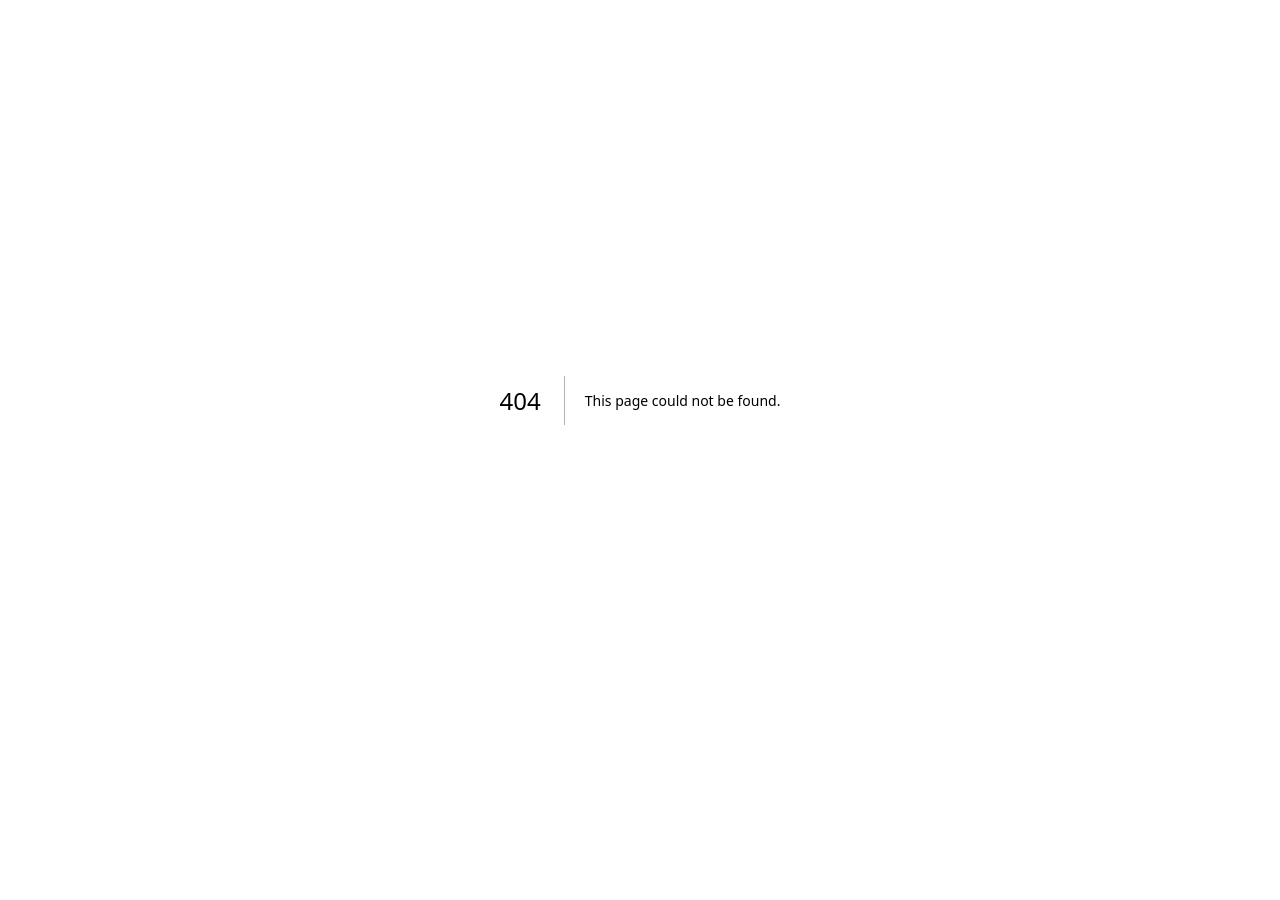
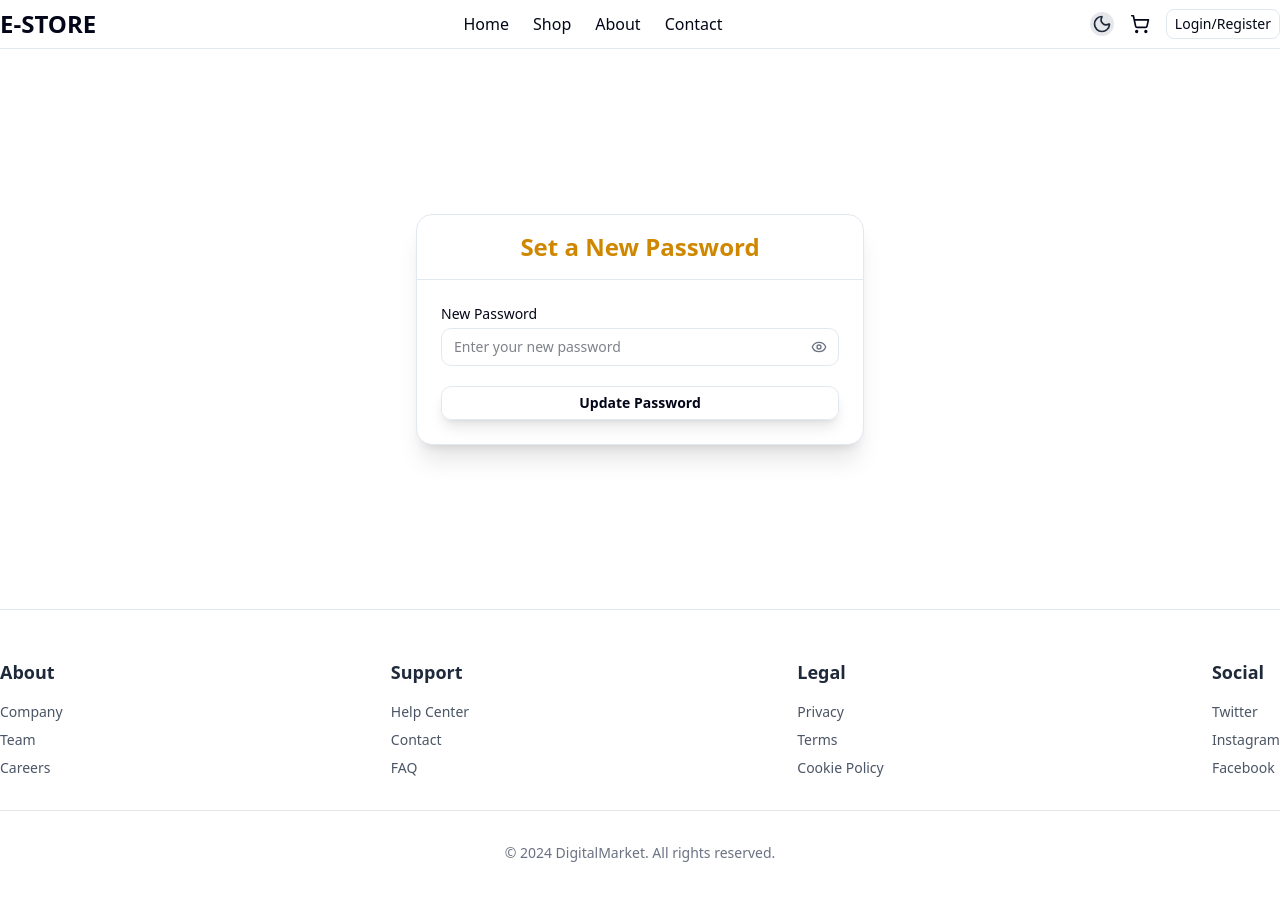
Before and after one commit to robiul0278/e-store-frontend, a Next.js app: page /reset-password in a window 1280 px wide. Before the commit this address had no page. Shown: the top 900 px of the page. Before the commit the page ends 800 px from the top, so only its background shows below. Built offline with nearby package versions, Linux system fonts and the light colour scheme.

Commit message:
create forget password use nodemailer

```diff
--- /dev/null
+++ b/app/(root)/reset-password/page.tsx
@@ -0,0 +1,139 @@
+"use client";
+
+import { useForm } from "react-hook-form";
+import { useSearchParams } from "next/navigation";
+import { TGenericErrorResponse } from "@/types/types";
+import { useResetPasswordMutation } from "@/redux/api/api";
+import { useState } from "react";
+import { useAuthModal } from "@/context/AuthModalContext";
+import { Eye, EyeOff } from "lucide-react";
+import { toast } from "react-toastify";
+
+type ResetPasswordFormValues = {
+  newPassword: string;
+};
+
+const ResetPasswordPage = () => {
+  const [serverError, setServerError] = useState<string | null>(null);
+  const { setOpen, setFormType } = useAuthModal();
+  const [showPassword, setShowPassword] = useState(false);
+
+  const searchParams = useSearchParams();
+  const email = searchParams.get("email") || "";
+  const token = searchParams.get("token") || "";
+
+  const [Reset] = useResetPasswordMutation();
+
+  const form = useForm<ResetPasswordFormValues>({
+    defaultValues: {
+      newPassword: "",
+    },
+  });
+
+  const onSubmit = async (data: ResetPasswordFormValues) => {
+    setServerError("");
+    try {
+      const payload = {
+        email,
+        newPassword: data.newPassword,
+        token,
+      };
+      const res = await Reset(payload).unwrap();
+      if (res.statusCode === 200) {
+        toast.success(res.message);
+        setFormType("login");
+        setOpen(true);
+      }
+    } catch (error: unknown) {
+      const err = error as { data: TGenericErrorResponse };
+
+      if (err?.data?.errorSources && Array.isArray(err.data.errorSources)) {
+        err.data.errorSources.forEach(({ path, message }) => {
+          if (path === "newPassword") {
+            form.setError("newPassword", {
+              type: "server",
+              message,
+            });
+          } else {
+            if (err?.data?.message) {
+              setServerError(err.data.message);
+            } else {
+              toast.error("Something went wrong, please try again!");
+            }
+          }
+        });
+      }
+    }
+  };
+
+  return (
+    <div className="min-h-[70vh] flex items-center justify-center px-4">
+      <div className="w-full max-w-md bg-white dark:bg-gray-900 shadow-xl border rounded-2xl overflow-hidden hover:shadow-2xl transition-shadow duration-300">
+        {/* Header */}
+        <div className="text-center border-b px-6 py-4">
+          <h2 className="text-2xl font-bold text-yellow-600">
+            Set a New Password
+          </h2>
+        </div>
+
+        {/* Content */}
+        <div className="px-6 py-6">
+          <form onSubmit={form.handleSubmit(onSubmit)} className="space-y-5">
+            {/* Password field */}
+            <div>
+              <label
+                htmlFor="newPassword"
+                className="block text-sm font-medium mb-1"
+              >
+                New Password
+              </label>
+              <div className="relative">
+                <input
+                  id="newPassword"
+                  type={showPassword ? "text" : "password"}
+                  placeholder="Enter your new password"
+                  {...form.register("newPassword")}
+                  className="w-full px-3 py-2 border rounded-lg focus:outline-none dark:bg-gray-800 dark:border-gray-700 text-sm"
+                />
+                <button
+                  type="button"
+                  className="absolute right-3 top-1/2 -translate-y-1/2 text-gray-500 cursor-pointer"
+                  onClick={() => setShowPassword(!showPassword)}
+                >
+                  {showPassword ? (
+                    <EyeOff className="h-4 w-4" />
+                  ) : (
+                    <Eye className="h-4 w-4" />
+                  )}
+                </button>
+              </div>
+              {form.formState.errors.newPassword && (
+                <p className="text-red-500 text-sm mt-1">
+                  {form.formState.errors.newPassword.message}
+                </p>
+              )}
+              {serverError && (
+                <p className="text-red-500 text-sm mt-1">{serverError}</p>
+              )}
+            </div>
+
+            {/* Submit button */}
+            <div>
+              <button
+                type="submit"
+                disabled={form.formState.isSubmitting}
+                className="w-full border text-sm font-semibold py-1.5 rounded-lg shadow-lg hover:shadow-xl transition-all duration-300 cursor-pointer"
+              >
+                {form.formState.isSubmitting
+                  ? "Updating..."
+                  : "Update Password"}
+              </button>
+            </div>
+          </form>
+        </div>
+      </div>
+    </div>
+  );
+};
+
+export default ResetPasswordPage;
--- a/components/auth/auth-modal.tsx
+++ b/components/auth/auth-modal.tsx
@@ -40,7 +40,7 @@ export default function AuthModal() {
             ? "Login"
             : formType === "register"
             ? "Create an Account"
-            : "Reset Password"}
+            : "Forget Password!"}
         </h2>
 
         {/* Forms */}
--- a/components/auth/forget-password.tsx
+++ b/components/auth/forget-password.tsx
@@ -57,7 +57,7 @@ export default function ForgetPasswordForm({ switchForm, closeModal }: { switchF
           className={`mt-1 block w-full rounded-md  px-3 py-2 shadow-sm focus:outline-none dark:bg-gray-800 dark:text-white text-sm ${
             errors.email ? "border-red-500" : "border-gray-300"
           }`}
-          {...register("email", { required: "Email is required" })}
+          {...register("email")}
         />
         {errors.email && (
           <p className="mt-1 text-sm text-yellow-600">{errors.email.message}</p>
```
